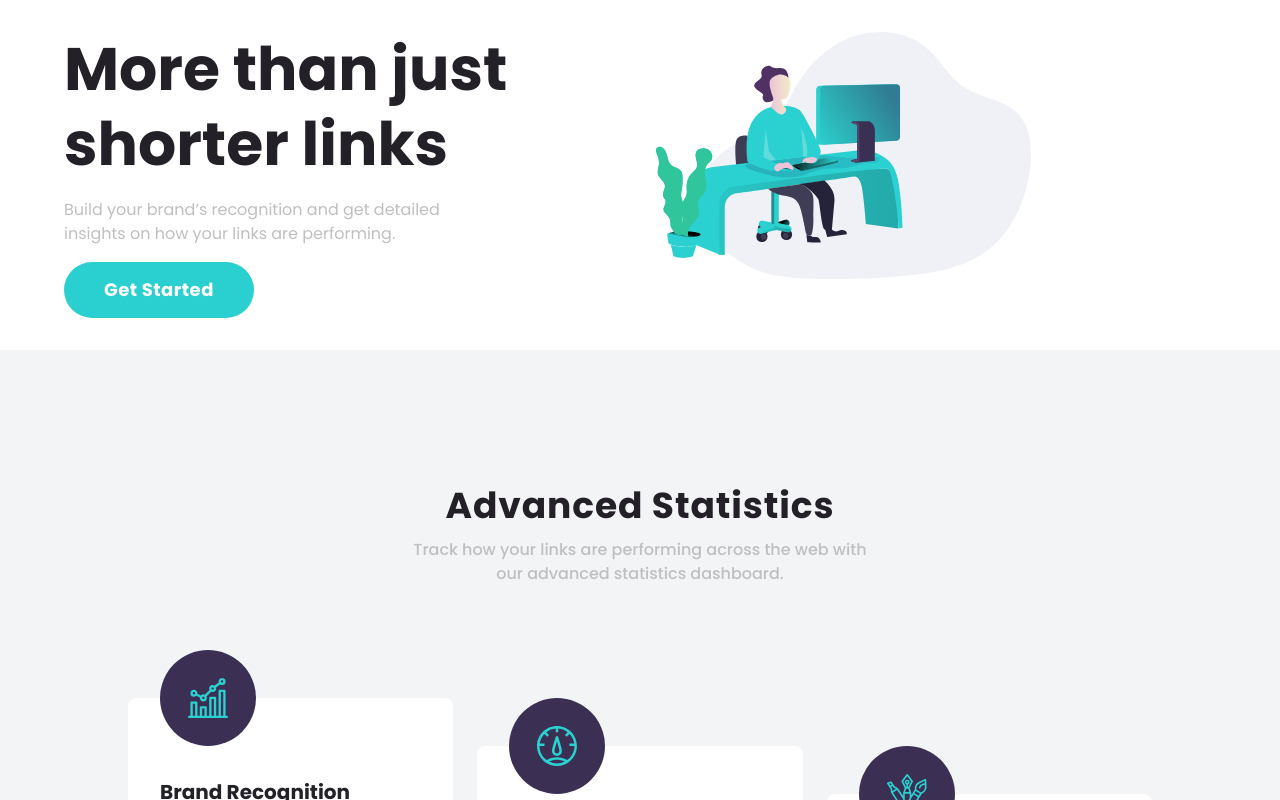
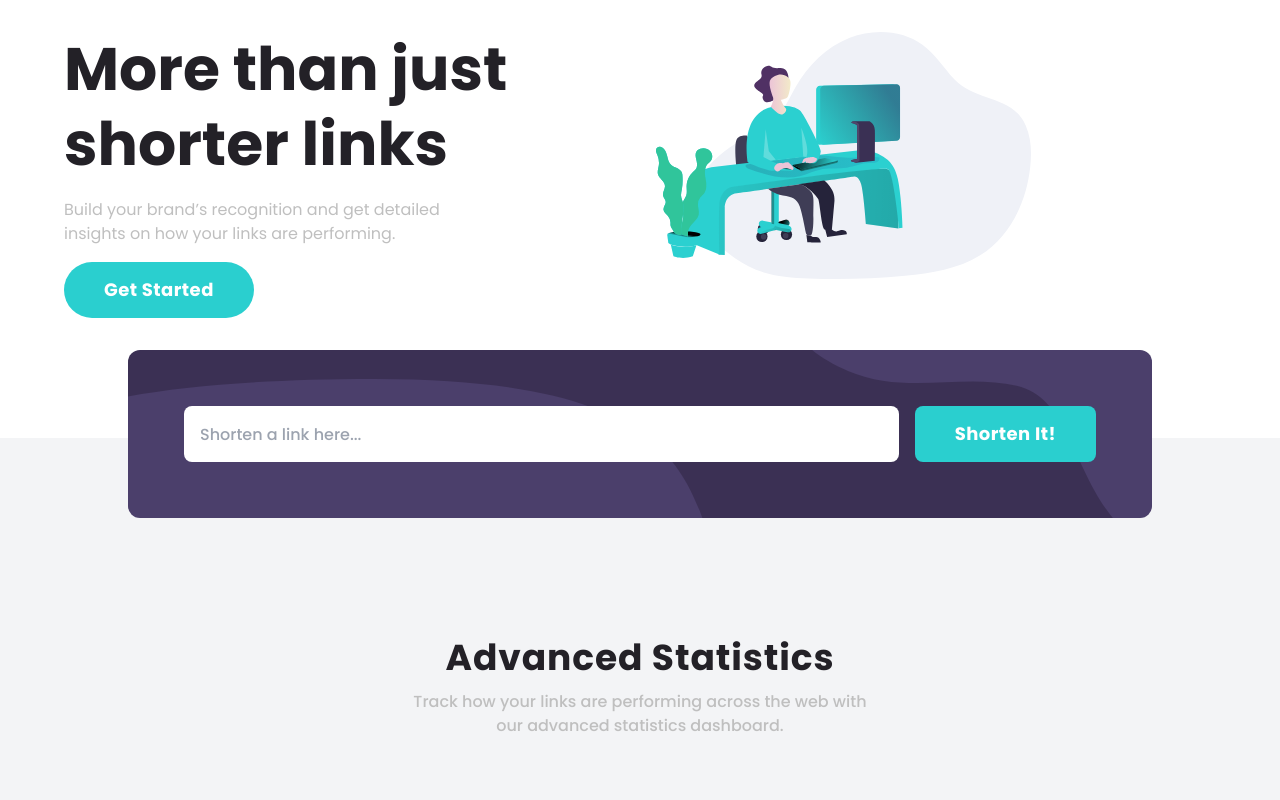
Before and after one commit to conradmugabe/ui-portfolio, a Next.js app: page /url-shortening-api in a window 1280 px wide. Shown: the top 800 px of the page. Built offline with nearby package versions, Linux system fonts and the light colour scheme.

Commit message:
feat: added shorten url section

```diff
--- a/src/app/url-shortening-api/page.tsx
+++ b/src/app/url-shortening-api/page.tsx
@@ -38,19 +38,26 @@ export default function UrlShorteningPage() {
             Build your brand’s recognition and get detailed insights on how your
             links are performing.
           </p>
-          <button className="btn btn-primary">Get Started</button>
+          <button className="btn btn-primary btn-round">Get Started</button>
         </div>
       </section>
-      {/* <section>
-    <input type="text"
-    placeholder="Shorten a link here..."
-    />
-    <button>
-
-  Shorten It!
-    </button>
-  </section> */}
-      <section className="bg-gray-100 py-20">
+      <section className="relative grid min-h-[11rem]">
+        <div className="bg-white" />
+        <div className="bg-gray-100" />
+        <div className="absolute left-0 right-0 bottom-0 top-0 m-auto max-w-5xl">
+          <div className="mx-4 p-5 flex flex-col items-center gap-4 rounded-xl bg-url-shortening-api-dark-violet bg-[url('/url-shortening-api/bg-shorten-mobile.svg')] bg-no-repeat bg-cover md:flex-row md:p-10 md:bg-[url('/url-shortening-api/bg-shorten-desktop.svg')] xl:p-14 xl:m-0">
+            <input
+              type="text"
+              placeholder="Shorten a link here..."
+              className="w-full h-14 px-4 rounded-lg placeholder:font-medium"
+            />
+            <button className="btn btn-primary w-full md:w-auto">
+              Shorten It!
+            </button>
+          </div>
+        </div>
+      </section>
+      <section className="bg-gray-100 pb-20 pt-14">
         <div className="max-w-5xl mx-auto">
           <div className="flex flex-col items-center gap-3 my-14">
             <h2 className="font-bold tracking-wide text-center text-4xl">
@@ -72,7 +79,7 @@ export default function UrlShorteningPage() {
           <h2 className="font-bold text-white tracking-wide text-3xl text-center">
             Boost your links today
           </h2>
-          <button className="btn btn-primary">Get Started</button>
+          <button className="btn btn-primary btn-round">Get Started</button>
         </div>
       </section>
       <footer className="bg-url-shortening-api-very-dark-violet text-white py-20">
--- a/src/app/url-shortening-api/styles.css
+++ b/src/app/url-shortening-api/styles.css
@@ -16,10 +16,13 @@
 
 @layer components {
   .btn {
-    @apply h-14 px-10 text-lg font-bold tracking-wide rounded-full;
+    @apply h-14 px-10 text-lg font-bold whitespace-nowrap tracking-wide rounded-lg;
   }
   .btn-primary {
     @apply text-white bg-url-shortening-api-cyan;
+  }
+  .btn-round {
+    @apply rounded-full;
   }
   .heading-2 {
     @apply font-bold tracking-normal text-3xl text-center;
```
